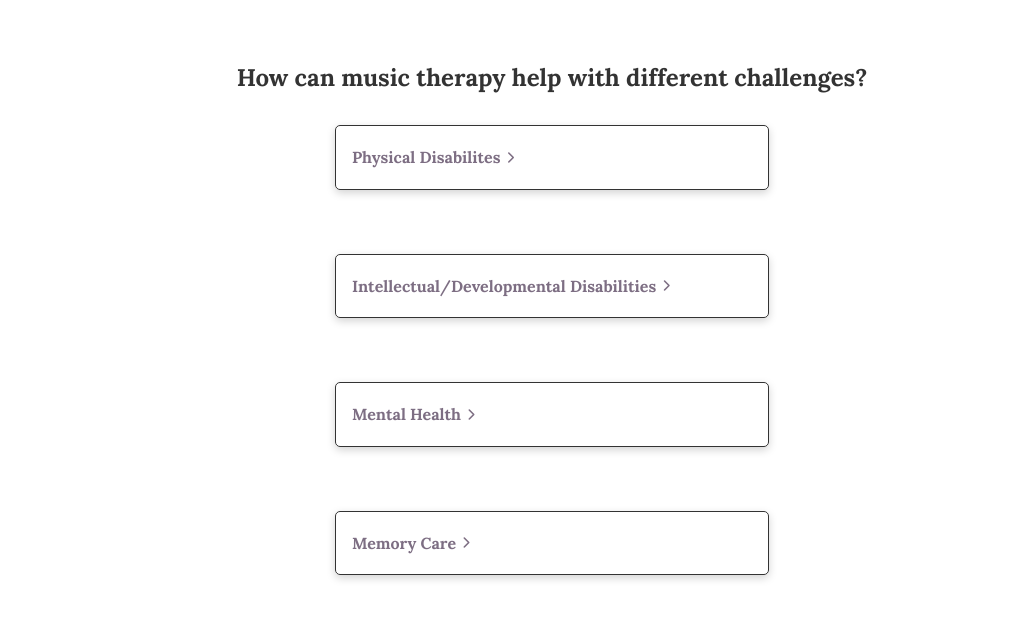
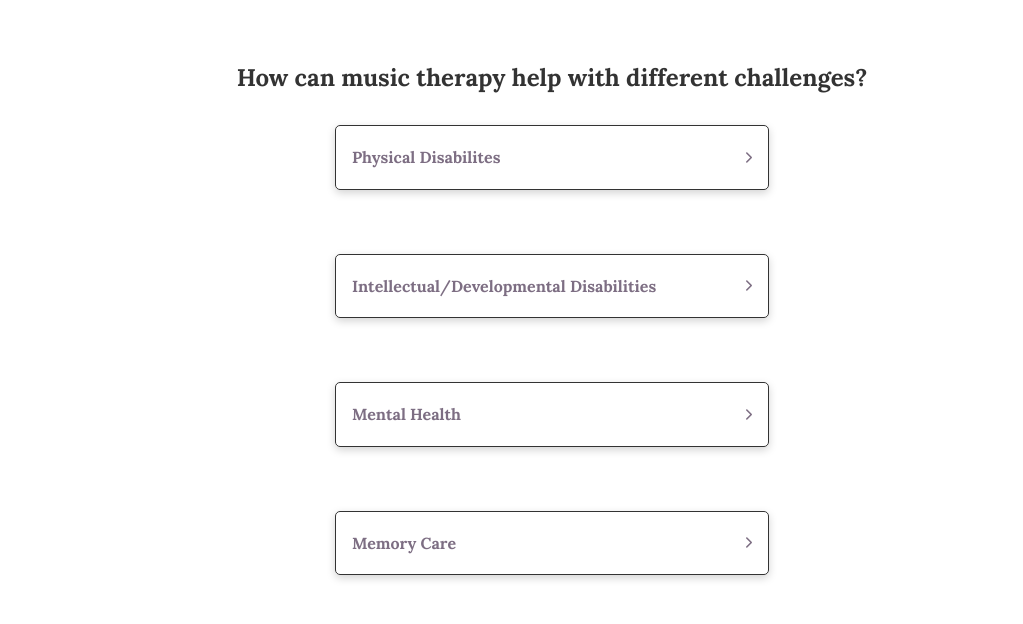
Before and after one commit to Jacob-Burnstein/brzeznik-professional-website, a React (Vite) app: page / in a window 1280 px wide. Shown: the part 1620-2244 px from the top of the page, without its empty margins (88-1111 px from the left). Built offline with nearby package versions, Linux system fonts and the light colour scheme.

Commit message:
conditional arrow icon direction

```diff
--- a/src/components/home-subcomponents/ListCard.jsx
+++ b/src/components/home-subcomponents/ListCard.jsx
@@ -2,27 +2,24 @@ import React, { useState } from "react";
 
 const ListCard = ({ name, description }) => {
   const [isTitleClicked, setIsTitleClicked] = useState(false);
-  const [isDescriptionClicked, setIsDescriptionClicked] = useState(false);
 
   const setTitleClick = () => {
     !isTitleClicked ? setIsTitleClicked(true) : setIsTitleClicked(false);
   };
-  // const setDescriptionClick = () => {
-  //   !isDescriptionClicked
-  //     ? setIsDescriptionClicked(true)
-  //     : setIsDescriptionClicked(false);
-  // };
 
   const handleClick = () => {
     setTitleClick();
-    // setDescriptionClick();
   };
 
   return (
     <article className="description" onClick={() => handleClick()}>
       <div className="listTitleAndArrow">
         <h4 className="descriptionName">{name}</h4>
-        <i className="fa-solid fa-chevron-right fa-xs"></i>
+        {!isTitleClicked ? (
+          <i className="fa-solid fa-chevron-right fa-xs"></i>
+        ) : (
+          <i className="fa-solid fa-chevron-down fa-xs"></i>
+        )}
       </div>
       <p
         className={
--- a/src/index.css
+++ b/src/index.css
@@ -159,10 +159,10 @@ body {
 .listTitleAndArrow {
   display: flex;
   align-items: center;
+  justify-content: space-between;
 }
 .listTitleAndArrow i {
   color: #7d6e83;
-  padding-left: 0.5em;
 }
 
 .hiddenDescriptionText {
--- a/src/index.scss
+++ b/src/index.scss
@@ -177,10 +177,10 @@ body {
 .listTitleAndArrow {
   display: flex;
   align-items: center;
+  justify-content: space-between;
 
   i {
     color: #7d6e83;
-    padding-left: 0.5em;
   }
 }
 
```
Also changed, not shown: 1 other file (tests, documents, lock files or other folders).
